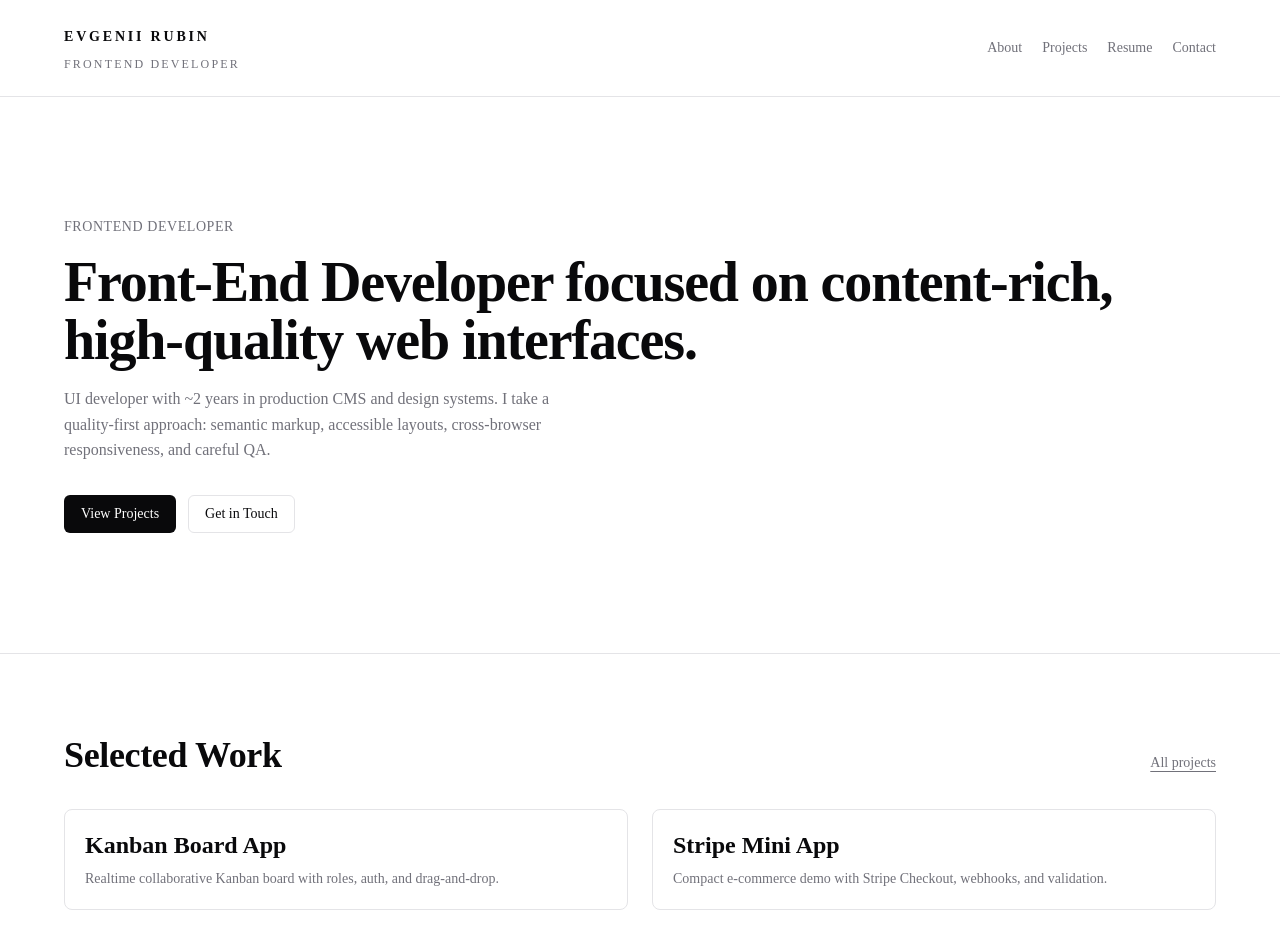
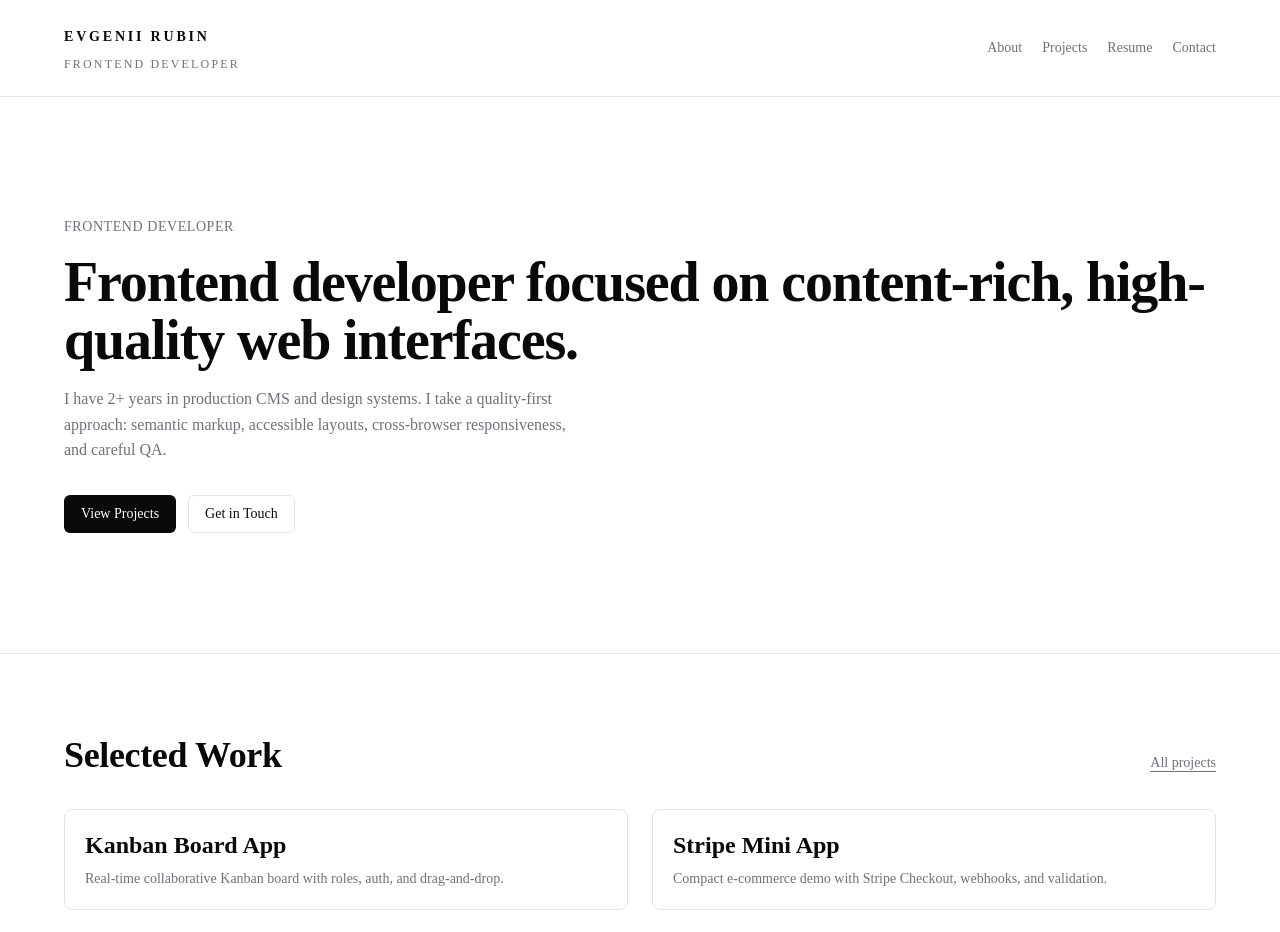
Before and after one commit to stupidkubik/my-website, a Next.js app: page / in a window 1280 px wide. Shown: the top 932 px of the page. Built offline with nearby package versions, Linux system fonts and the light colour scheme.

Commit message:
style: align typography and copy

```diff
--- a/src/pages/about.tsx
+++ b/src/pages/about.tsx
@@ -4,12 +4,12 @@ export default function About() {
       <div className="container py-section">
         <h1 className="text-h2 font-semibold">About</h1>
         <p className="mt-6 max-w-text text-body text-muted-fg">
-          I’m a frontend developer based in Novi Sad, Serbia. I specialize in content-heavy publishing
-          workflows and design systems, with a strong focus on semantic markup, accessibility, and
+          I’m a frontend developer based in Novi Sad, Serbia. I build content-heavy publishing
+          workflows and design systems with a focus on semantic markup, accessibility, and
           predictable releases.
         </p>
         <p className="mt-4 max-w-text text-body text-muted-fg">
-          Over the past ~2 years, I’ve built and maintained UI components in production CMS
+          Over the past 2+ years, I’ve built and maintained UI components in production CMS
           environments, improved delivery speed through reusable patterns, and contributed to
           internal tooling that reduces manual work.
         </p>
--- a/src/pages/index.tsx
+++ b/src/pages/index.tsx
@@ -4,7 +4,7 @@ import { ButtonLink } from "@/components/ui/Button";
 const selectedProjects = [
   {
     name: "Kanban Board App",
-    summary: "Realtime collaborative Kanban board with roles, auth, and drag-and-drop.",
+    summary: "Real-time collaborative Kanban board with roles, auth, and drag-and-drop.",
     href: "/projects/kanban-board"
   },
   {
@@ -25,10 +25,10 @@ export default function Home() {
       <div className="container py-section-lg">
         <p className="text-label uppercase text-muted-fg">Frontend Developer</p>
         <h1 className="mt-4 text-display font-semibold">
-          Front-End Developer focused on content-rich, high-quality web interfaces.
+          Frontend developer focused on content-rich, high-quality web interfaces.
         </h1>
         <p className="mt-4 max-w-text text-body text-muted-fg">
-          UI developer with ~2 years in production CMS and design systems. I take a quality-first
+          I have 2+ years in production CMS and design systems. I take a quality-first
           approach: semantic markup, accessible layouts, cross-browser responsiveness, and careful QA.
         </p>
         <div className="mt-8 flex flex-wrap gap-3">
--- a/src/pages/projects/[slug].tsx
+++ b/src/pages/projects/[slug].tsx
@@ -6,7 +6,7 @@ const projectData = {
   "kanban-board": {
     title: "Kanban Board App",
     summary:
-      "Realtime collaborative Kanban board with authentication, roles, and drag-and-drop.",
+      "Real-time collaborative Kanban board with authentication, roles, and drag-and-drop.",
     role: "Frontend Developer",
     stack: [
       "Next.js App Router",
@@ -29,7 +29,7 @@ const projectData = {
       "Tested core logic with Vitest, including Firestore rules via emulator."
     ],
     outcome:
-      "Delivered a responsive, accessible board with a clear collaboration model and stable realtime sync.",
+      "Delivered a responsive, accessible board with a clear collaboration model and stable real-time sync.",
     links: {
       demo: "https://kanban-board-app-ten-psi.vercel.app/",
       code: "https://github.com/stupidkubik/kanban-board-app"
--- a/src/pages/projects/index.tsx
+++ b/src/pages/projects/index.tsx
@@ -3,7 +3,7 @@ import ProjectCard from "@/components/ui/ProjectCard";
 const projects = [
   {
     name: "Kanban Board App",
-    summary: "Realtime collaborative Kanban board with auth, roles, and drag-and-drop.",
+    summary: "Real-time collaborative Kanban board with auth, roles, and drag-and-drop.",
     slug: "kanban-board",
     demo: "https://kanban-board-app-ten-psi.vercel.app/",
     code: "https://github.com/stupidkubik/kanban-board-app"
@@ -30,8 +30,8 @@ export default function Projects() {
       <div className="container py-section">
         <h1 className="text-h2 font-semibold">Projects</h1>
         <p className="mt-4 max-w-text text-body text-muted-fg">
-          Projects & Code: here are a few projects I’ve developed to sharpen my React and TypeScript
-          skills. Each one tackled a different challenge—from drag-and-drop interaction design to API
+          Projects & Code — a focused set of projects I’ve shipped to sharpen my React and TypeScript
+          skills. Each one tackles a different challenge, from drag-and-drop interaction design to API
           integrations. Click a project for the full case study.
         </p>
         <div className="mt-10 grid gap-6 sm:grid-cols-2">
--- a/src/pages/resume.tsx
+++ b/src/pages/resume.tsx
@@ -33,7 +33,7 @@ export default function Resume() {
           <h2 className="text-h3 font-semibold">Summary</h2>
           <ul className="mt-4 list-disc space-y-2 pl-5 text-muted-fg">
             <li>
-              UI Developer with ~2 years in production CMS and design systems (content-heavy
+              Frontend developer with 2+ years in production CMS and design systems (content-heavy
               publishing). Strong quality mindset: semantic markup, cross-browser responsiveness,
               predictable releases, and careful QA.
             </li>
```
